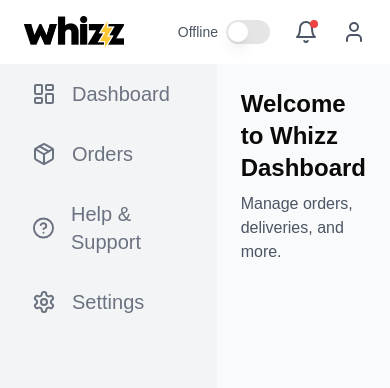
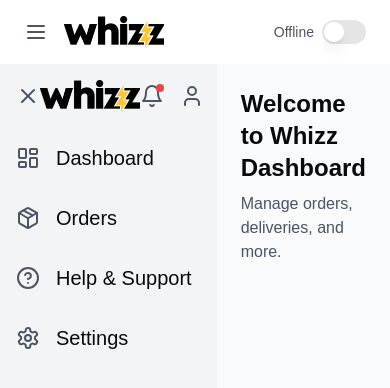
Before and after one commit to vedantbhamare-11/whizz-dashboard, a Next.js app: page / in a window 390 px wide. Shown: the top 388 px of the page. Built offline with nearby package versions, Linux system fonts and the light colour scheme.

Commit message:
added responsiveness to header and sidebar

```diff
--- a/src/app/dashboard/page.tsx
+++ b/src/app/dashboard/page.tsx
@@ -1,5 +1,6 @@
 // ./app/dashboard/page.tsx
 "use client";
+import { useState } from "react";
 import Header from "@/components/layout/Header";
 import Sidebar from "@/components/layout/Sidebar";
 import OrderSection from "@/components/dashboard/OrderSection";
@@ -7,11 +8,27 @@
 import UpcomingOrdersSection from "@/components/dashboard/UpcomingOrdersSection";
 
 const Dashboard = () => {
+  const [isSidebarOpen, setIsSidebarOpen] = useState(false);
+
   return (
     <div className="flex flex-col h-screen">
-      <Header />
+      <Header onMenuToggle={() => setIsSidebarOpen(!isSidebarOpen)} />
       <div className="flex flex-1">
-        <Sidebar />
+        {/* Sidebar */}
+        <div
+          className={`fixed inset-0 z-40 bg-black bg-opacity-50 transition-opacity lg:hidden ${
+            isSidebarOpen ? "opacity-100" : "opacity-0 pointer-events-none"
+          }`}
+          onClick={() => setIsSidebarOpen(false)}
+        ></div>
+        <Sidebar
+          isOpen={isSidebarOpen}
+          onClose={() => setIsSidebarOpen(false)}
+          className={`fixed inset-y-0 left-0 z-50 bg-white shadow-lg transform ${
+            isSidebarOpen ? "translate-x-0" : "-translate-x-full"
+          } transition-transform lg:relative lg:translate-x-0 lg:block`}
+        />
+        {/* Main Content */}
         <main className="flex-1 bg-gray-50 p-6">
           <div className="grid grid-cols-1 lg:grid-cols-2 gap-4">
             <OrderSection />
--- a/src/components/layout/Header.tsx
+++ b/src/components/layout/Header.tsx
@@ -1,24 +1,21 @@
 "use client";
 import { useState } from "react";
 import { Switch } from "@/components/ui/switch";
-import { Bell, User } from "lucide-react";
+import { Bell, User, Menu } from "lucide-react";
 import Image from "next/image";
 
-const Header = () => {
-  // State to track online/offline status
+const Header = ({ onMenuToggle }: { onMenuToggle: () => void }) => {
   const [isOnline, setIsOnline] = useState(false);
-
-  // Function to handle the switch toggle
-  const handleSwitchToggle = () => {
-    setIsOnline((prevState) => !prevState);
-  };
 
   return (
     <div className="flex items-center justify-between px-6 py-4 bg-white shadow-md">
-      {/* Left Side: Logo */}
-      <div className="flex items-center">
+      {/* Left: Hamburger Menu and Logo */}
+      <div className="flex items-center space-x-4">
+        <button onClick={onMenuToggle} className="lg:hidden">
+          <Menu className="w-6 h-6 text-gray-600" />
+        </button>
         <Image
-          src="/whizz_logo.png" // Replace with the path to your "Whizz" logo
+          src="/whizz_logo.png"
           alt="Whizz Logo"
           width={100}
           height={40}
@@ -26,26 +23,23 @@
         />
       </div>
 
-      {/* Right Side: Switch, Bell Icon, and User Icon */}
+      {/* Right: Switch, Bell, and User */}
       <div className="flex items-center space-x-6">
         {/* Online/Offline Switch */}
         <div className="flex items-center space-x-2">
-          <span className={`text-sm font-medium text-gray-600`}>
+          <span className="text-sm font-medium text-gray-600">
             {isOnline ? "Online" : "Offline"}
           </span>
-          <Switch id="online-status" onCheckedChange={handleSwitchToggle} />
+          <Switch id="online-status" onCheckedChange={() => setIsOnline(!isOnline)} />
         </div>
 
-        {/* Bell Icon */}
-        <div className="relative cursor-pointer">
-          <Bell className="w-6 h-6 text-gray-600 hover:text-gray-800" />
-          {/* Notification badge */}
-          <span className="absolute top-0 right-0 w-2 h-2 bg-red-500 rounded-full"></span>
-        </div>
-
-        {/* User Icon */}
-        <div className="cursor-pointer">
-          <User className="w-6 h-6 text-gray-600 hover:text-gray-800" />
+        {/* Bell and User Icons (hidden on smaller screens) */}
+        <div className="hidden lg:flex items-center space-x-6">
+          <div className="relative cursor-pointer">
+            <Bell className="w-6 h-6 text-gray-600 hover:text-gray-800" />
+            <span className="absolute top-0 right-0 w-2 h-2 bg-red-500 rounded-full"></span>
+          </div>
+          <User className="w-6 h-6 text-gray-600 hover:text-gray-800 cursor-pointer" />
         </div>
       </div>
     </div>
--- a/src/components/layout/Sidebar.tsx
+++ b/src/components/layout/Sidebar.tsx
@@ -1,52 +1,61 @@
+// ./components/layout/Sidebar.tsx
 "use client";
 
 import Link from "next/link";
-import { usePathname } from "next/navigation"; // Import to get current pathname
-import { LayoutDashboard, CircleHelp, Package, Settings } from "lucide-react";
+import { LayoutDashboard, CircleHelp, Package, Settings, X, Bell, User } from "lucide-react";
+import Image from "next/image";
 
-const Sidebar = () => {
-  const pathname = usePathname(); // Get the current path
+const Sidebar = ({
+  isOpen,
+  onClose,
+  className = "",
+}: {
+  isOpen: boolean;
+  onClose: () => void;
+  className?: string;
+}) => {
+  return (
+    <div className={`w-3/4 sm:w-64 h-full bg-gray-100 shadow-md p-4 ${className}`}>
+      {/* Sidebar Header */}
+      <div className="flex items-center justify-between mb-8 lg:hidden">
+        <button onClick={onClose}>
+          <X className="w-6 h-6 text-gray-600" />
+        </button>
+        <Image
+          src="/whizz_logo.png"
+          alt="Whizz Logo"
+          width={100}
+          height={40}
+          className="object-contain"
+        />
+        <div className="flex items-center space-x-4">
+          {/* Bell Icon */}
+          <div className="relative cursor-pointer">
+            <Bell className="w-6 h-6 text-gray-600 hover:text-gray-800" />
+            <span className="absolute top-0 right-0 w-2 h-2 bg-red-500 rounded-full"></span>
+          </div>
 
-  // Helper function to determine if a tab is active
-  const isActive = (path: string) => pathname === path;
+          {/* User Icon */}
+          <User className="w-6 h-6 text-gray-600 hover:text-gray-800 cursor-pointer" />
+        </div>
+      </div>
 
-  return (
-    <div className="w-64 h-full bg-gray-100 shadow-md p-4">
+      {/* Sidebar Links */}
       <nav className="space-y-8">
-        <Link
-          href="/dashboard"
-          className={`flex items-center space-x-4 ml-4 ${
-            isActive("/dashboard") ? "text-black" : "text-gray-500"
-          }`}
-        >
-          <LayoutDashboard className="w-6 h-6" />
+        <Link href="/dashboard" className="flex items-center space-x-4">
+          <LayoutDashboard className="w-6 h-6 text-gray-600" />
           <span className="text-xl">Dashboard</span>
         </Link>
-        <Link
-          href="/orders"
-          className={`flex items-center space-x-4 ml-4 ${
-            isActive("/orders") ? "text-black" : "text-gray-500"
-          }`}
-        >
-          <Package className="w-6 h-6" />
+        <Link href="/orders" className="flex items-center space-x-4">
+          <Package className="w-6 h-6 text-gray-600" />
           <span className="text-xl">Orders</span>
         </Link>
-        <Link
-          href="/help"
-          className={`flex items-center space-x-4 ml-4 ${
-            isActive("/help") ? "text-black" : "text-gray-500"
-          }`}
-        >
-          <CircleHelp className="w-6 h-6" />
+        <Link href="/help" className="flex items-center space-x-4">
+          <CircleHelp className="w-6 h-6 text-gray-600" />
           <span className="text-xl">Help & Support</span>
         </Link>
-        <Link
-          href="/settings"
-          className={`flex items-center space-x-4 ml-4 ${
-            isActive("/settings") ? "text-black" : "text-gray-500"
-          }`}
-        >
-          <Settings className="w-6 h-6" />
+        <Link href="/settings" className="flex items-center space-x-4">
+          <Settings className="w-6 h-6 text-gray-600" />
           <span className="text-xl">Settings</span>
         </Link>
       </nav>
```
